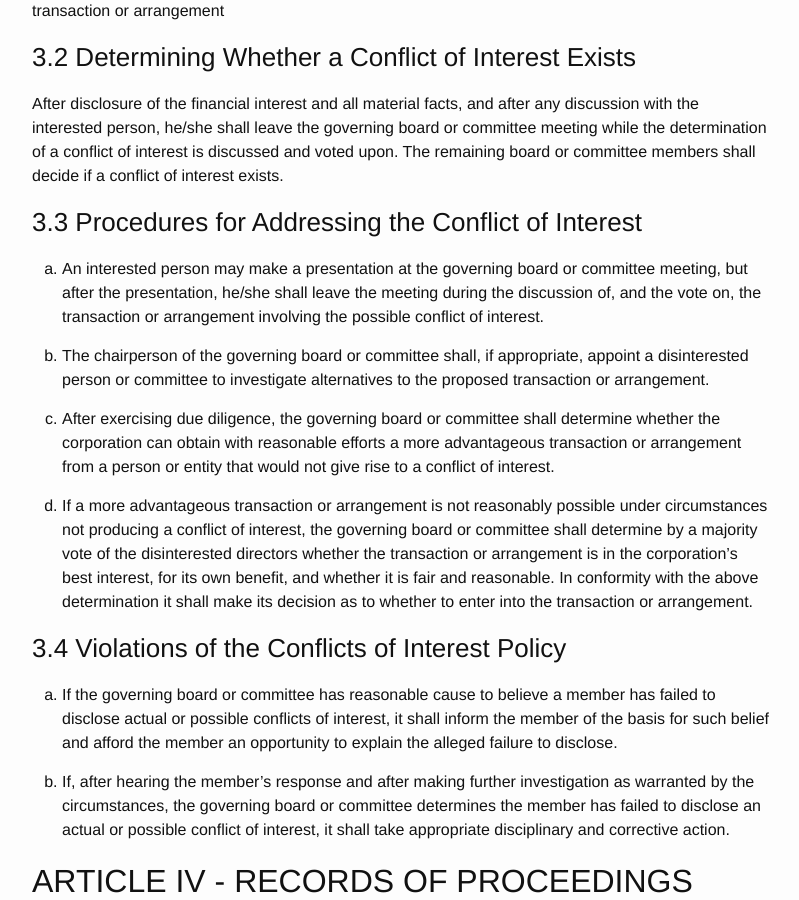
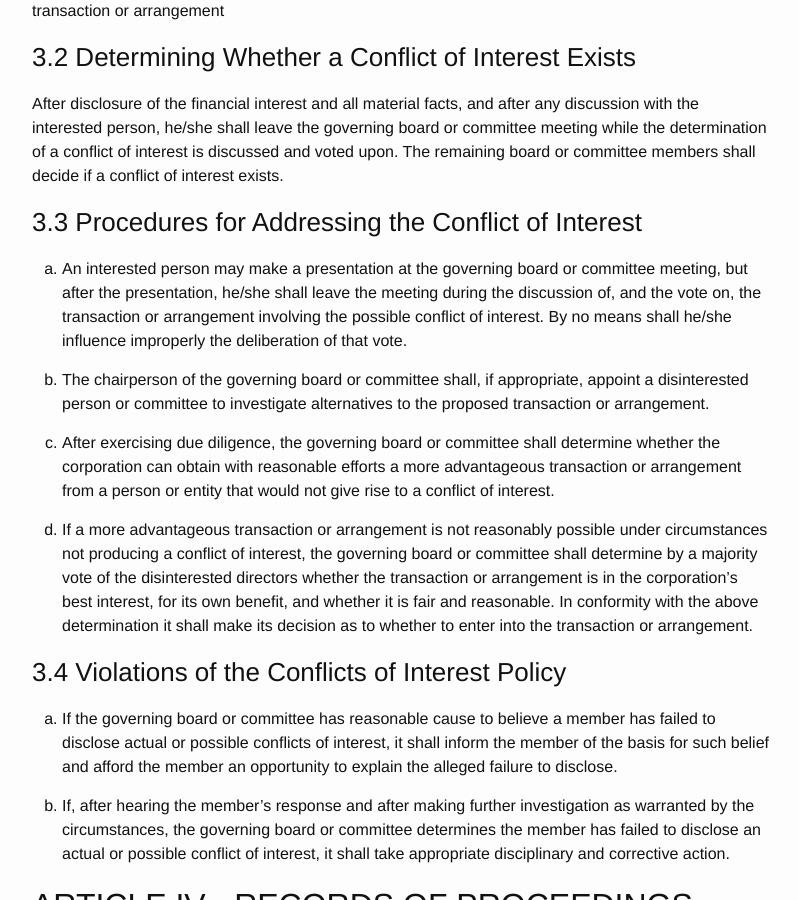
Before and after one commit to MathML/website, a Jekyll site: the page built from legal-documents/conflict-of-interest-policy.md, in a window 1280 px wide and 900 px high, scrolled down 2002 px. Shown: the whole window, without its empty margins (238-1037 px from the left). Built offline with Jekyll 4.4.1, drawn with Linux system fonts in a browser that asks for light colours.

Commit message:
Conflict of interest policy, ARTICLE III - PROCEDURES: Add prohibition against any attempt by the person with the conflict to influence improperly the deliberation or voting on the matter giving rise to a conflict.
This is required by New York Not-For-Profit Corporation Law.

```diff
--- a/legal-documents/conflict-of-interest-policy.md
+++ b/legal-documents/conflict-of-interest-policy.md
@@ -103,7 +103,8 @@ if a conflict of interest exists.
 1.  An interested person may make a presentation at the governing board or
     committee meeting, but after the presentation, he/she shall leave the
     meeting during the discussion of, and the vote on, the transaction or
-    arrangement involving the possible conflict of interest.
+    arrangement involving the possible conflict of interest. By no means
+    shall he/she influence improperly the deliberation of that vote.
 
 2.  The chairperson of the governing board or committee shall, if appropriate,
     appoint a disinterested person or committee to investigate alternatives to
```
